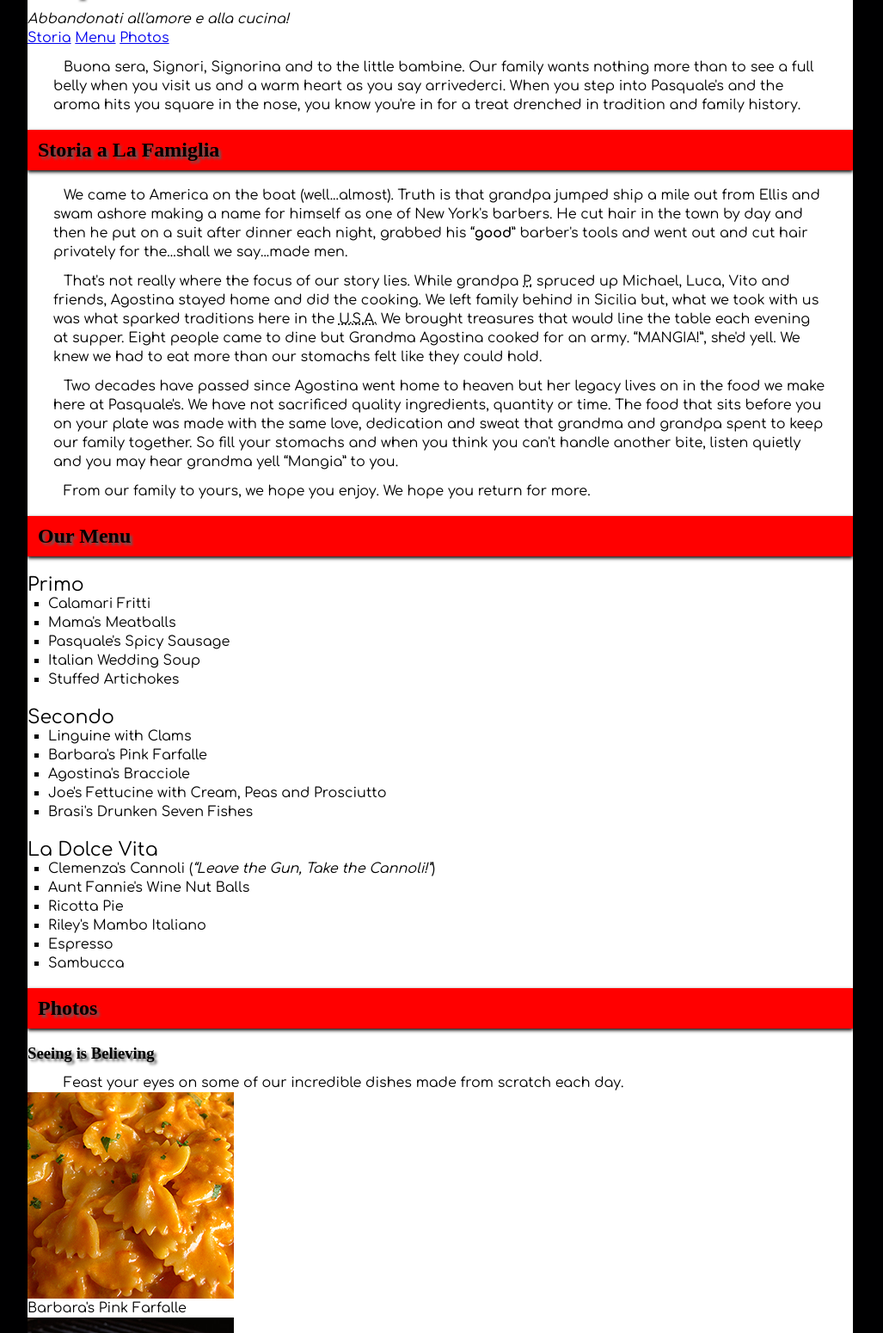
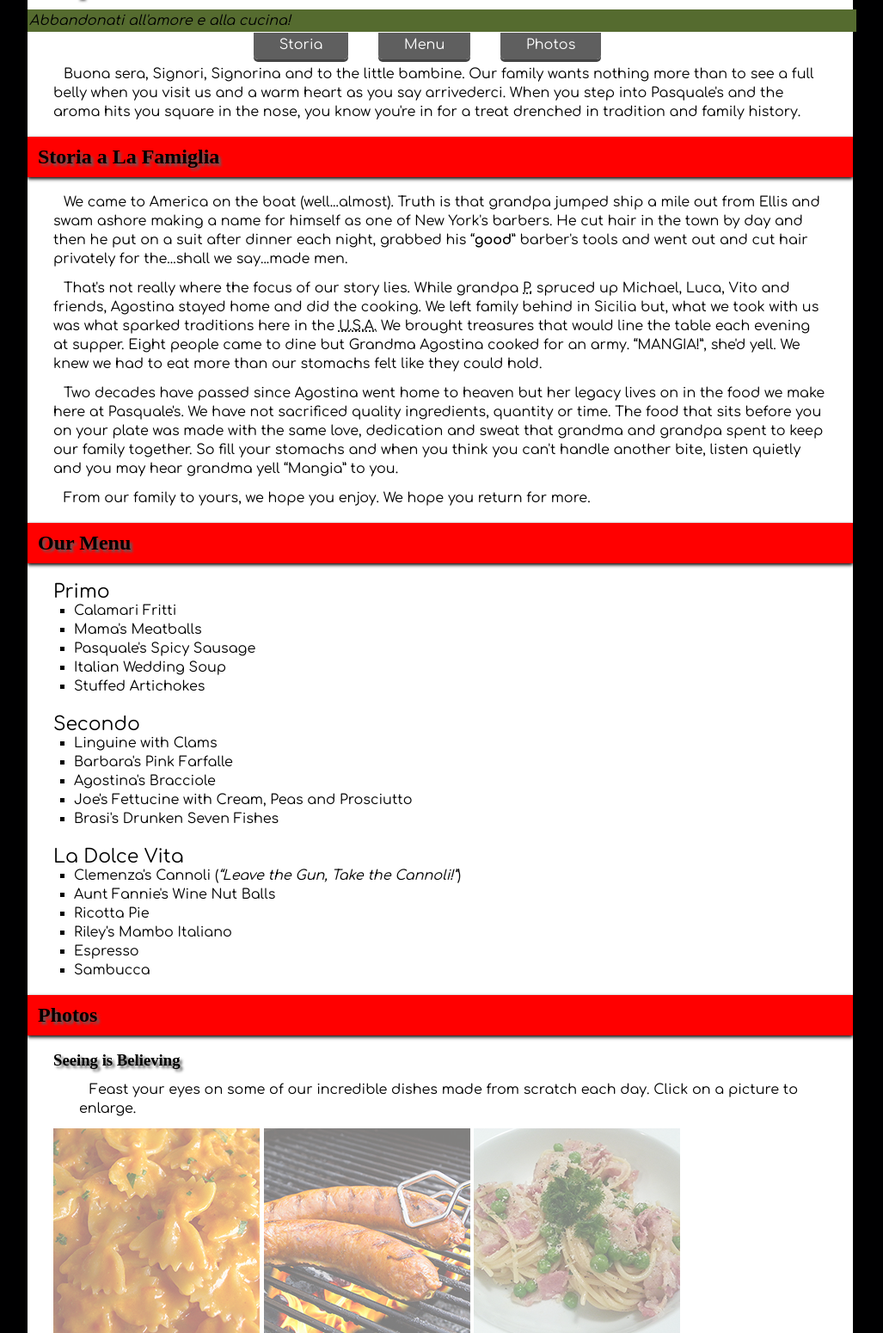
Before and after one commit to PasqualeFS/dws1, a plain HTML site: page palazzolo-pasquale-project2/index.html in a window 1280 px wide. Shown: the part 50-1600 px from the top of the page at 86% size, without its empty margins (128-1155 px from the left). Drawn offline with Linux system fonts and the light colour scheme; a web font is replaced by a local one.

Commit message:
Updated HTML and CSS
These are all the updates to my HTML and CSS for week 2

```diff
--- a/palazzolo-pasquale-project2/css/styles.css
+++ b/palazzolo-pasquale-project2/css/styles.css
@@ -21,29 +21,15 @@ time, mark, audio, video {
     background:transparent;
 }
 
-/* Global Styles */
+/*----- Global Styles -----*/
 body {
     background-color: #000001;
     width:100%;
     font-size: 100%
 }
 
-a:link {
-    -moz-linear-gradient(18% 93% 270deg,#8F1D4A, #631433)
-    -webkit-gradient(linear, 0% 0%, 0% 100%, from(#8F1D4A), to(#631433))
-}
-
-a:hover {
-    color: #ff0000;
-}
-
-a:active {
-
-}
-
-
-a:visited,  {
-
+figcaption {
+    margin-bottom: 14px;
 }
 
 h1, h2, h3, h4, h5, h6 {
@@ -68,18 +54,47 @@ p {
 }
 
 
-/* Navigation Styles */
+/*----- Navigation Styles -----*/
 nav {
+    width: 100%;
     margin: 0 auto;
+    text-align: center;
 }
 
 nav li {
     display: inline-block;
-    text-align: center;
+}
+
+#navigation a, a:visited {
+    position: relative;
+    width: 160px;
+    height: 30px;
+    padding: 5px 30px 8px;
+    margin-right: 30px;
+    -webkit-border-radius: 0 0 5px 5px;
+    -moz-border-radius: 0 0 5px 5px;
+    border-radius: 0 0 5px 5px;
+    color: #ffffff;
+    background-color: #5F5F5F;
+    box-shadow: 0 3px #444444;
+    text-decoration: none;
+
+}
+
+#navigation a:active {
+    box-shadow: 0 0 #444444;
+    padding: 8px 30px 8px;
+    top: 3px;
+}
+
+#navigation a:hover {
+    color: #ffffff;
+    background-color: #A0A0A0;
 }
 
 
 
+/*----- ID Styles -----*/
 
 #container {
     background-color: #ffffff;
@@ -92,8 +107,38 @@ nav li {
     padding: 0 30px;
 }
 
-.indentItems {
-    margin-left: 24px;
+#photos, #menu {
+    margin-left:30px;
+}
+
+#photos img {
+    opacity: 0.5;
+    display: inline;
+}
+
+#photos img:hover {
+    opacity: 1;
+}
+
+#photos p {
+    margin-bottom: 12px;
+}
+
+
+/*----- Class Styles -----*/
+.disclaimer p {
+    font-style: italic;
+    margin-bottom: 18px;
+
+}
+
+.dislaimer a:link, a:visited {
+    color: #ff0000;
+    font-weight: bold;
+}
+
+.disclaimer a:hover {
+    color: #556b2f;
 }
 
 h1.mainTitle {
@@ -113,6 +158,10 @@ h2.sectionSubtitle {
     text-indent: 12px;
 }
 
+.indentItems {
+    margin-left: 24px;
+}
+
 .menuSection {
     list-style: none;
     margin-top:22px;
@@ -130,6 +179,14 @@ h2.sectionSubtitle {
     border-radius: 10px;
 }
 
+.photoList li {
+    display: inline-block;
+}
 .quote {
     font-style: italic;
+    width: 100%;
+    color: #000000;
+    background-color: #556b2f;
+    padding: 2px;
+    margin-bottom: 4px;
 }
--- a/palazzolo-pasquale-project2/index.html
+++ b/palazzolo-pasquale-project2/index.html
@@ -59,8 +59,8 @@
 
 
 			<!-- START MENU SECTION -->
+			<h2 class="sectionSubtitle">Our Menu</h2>
 			<div id="menu">
-				<h2 class="sectionSubtitle">Our Menu</h2>
 				<ol>
 					<li class="menuSection"><span class="">Primo</span><br/>
 						<ul class="indentItems">
@@ -97,35 +97,45 @@
 
 
 			<!-- START PHOTOS SECTION -->
+			<h2 class="sectionSubtitle">Photos</h2>
 			<div id="photos">
-				<h2 class="sectionSubtitle">Photos</h2>
 				<h3>Seeing is Believing</h3>
-				<p>Feast your eyes on some of our incredible dishes made from scratch each day.</p>
+				<p>Feast your eyes on some of our incredible dishes made from scratch each day. Click on a picture to enlarge.</p>
 
+				<ul class="photoList">
+					<li>
 					<figure>
 						<a href="images/barbs_farf.jpg"><img src="images/thumb_barbs_farf.jpg" alt="Farfalle" width="240" height="240" /></a>
 						<figcaption>Barbara's Pink Farfalle</figcaption>
 					</figure>
+					</li>
 
+					<li>
 					<figure>
 						<a href="images/pasquale_sausage.jpg"><img src="images/thumb_pasquale_sausage.jpg" alt="Sausage" width="240" height="240" /></a>
 						<figcaption>Pasquale's Spicy Sausage</figcaption>
 					</figure>
+					</li>
 
+					<li>
 					<figure>
 						<a href="images/joes_fett.jpg"><img src="images/thumb_joes_fett.jpg" alt="Fettucine" width="240" height="240" /></a>
 						<figcaption>Joe's Fettucine</figcaption>
 					</figure>
+					</li>
 
+					<li>
 					<figure>
 						<a href="images/espresso.jpg"><img src="images/thumb_espresso.jpg" alt="Espresso" width="240" height="240" /></a>
 						<figcaption>Espresso</figcaption>
 					</figure>
+					</li>
+				</ul>
 			</div>
 			<!-- END PHOTOS SECTION -->
 
-			<em>*All images are courtesy of <a href="http://www.freeimages.com">FreeImages.com</a>. These are free stock photos offered for public use.</em>
-
+			<p class="disclaimer">All images are courtesy of <a href="http://www.freeimages.com">FreeImages.com</a>. These are free stock photos offered for public use.</p>
+			<br/>
 		</div>
 		<!-- END INNER CONTAINER -->
 
```
Lines whose indentation alone changed are shown as unchanged.
